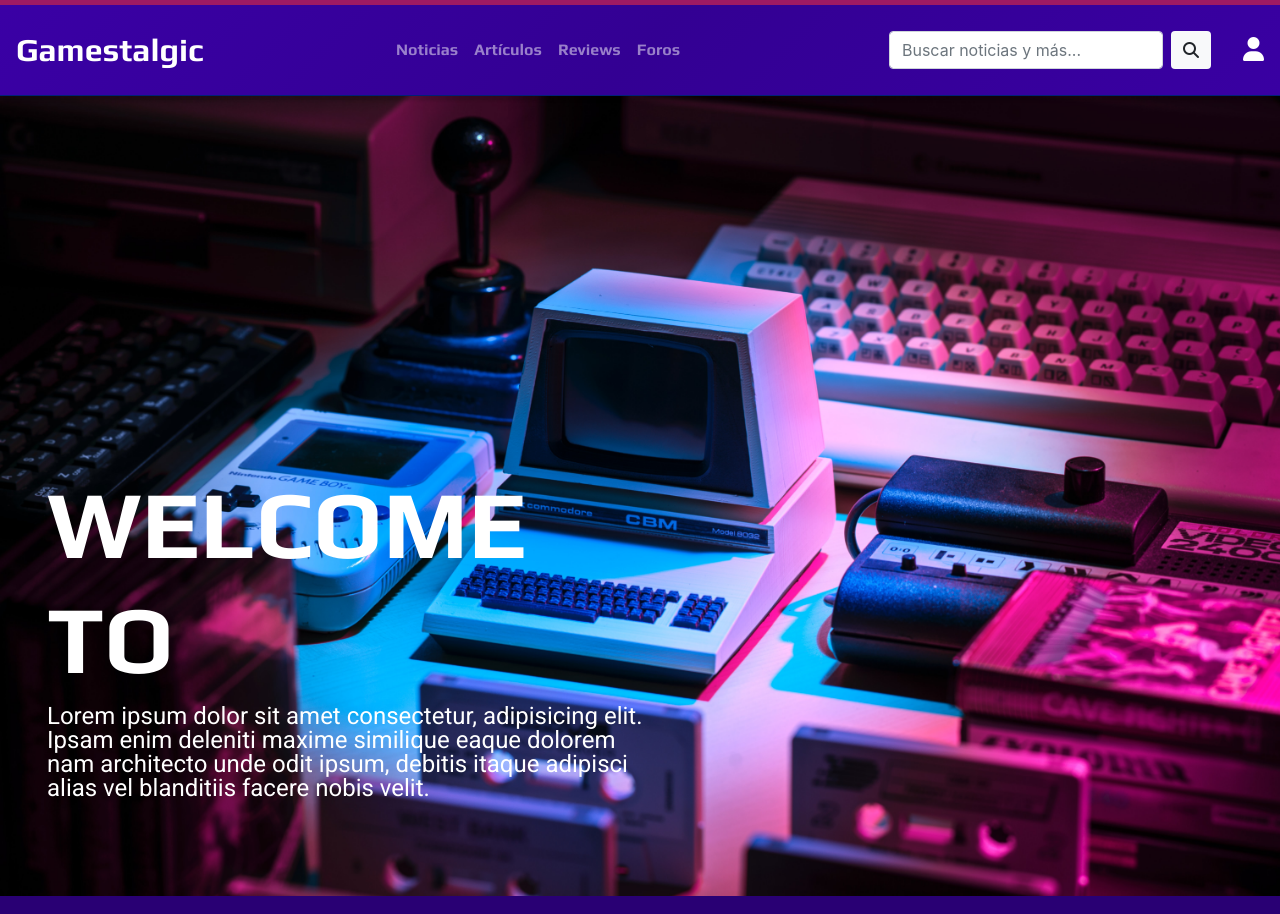
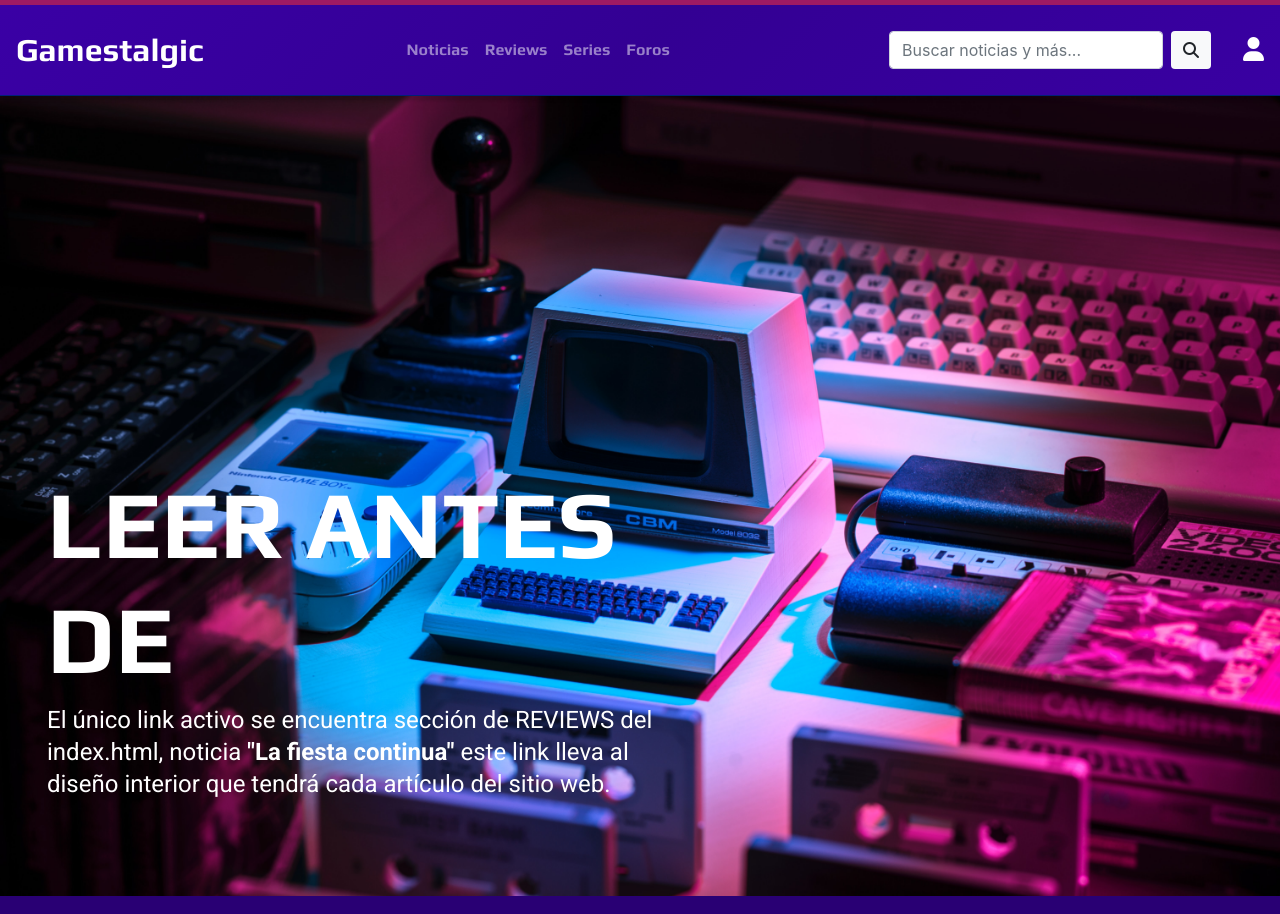
Before and after one commit to Badkoto/Gamestalgic, a plain HTML site: page index.html in a window 1280 px wide. Shown: the part 38-952 px from the top of the page. Drawn offline with nearby package versions, Linux system fonts and the light colour scheme.

Commit message:
referencia a noticia

```diff
--- a/css/styles.css
+++ b/css/styles.css
@@ -201,6 +201,7 @@ hr{
 .subtitle{
   font-size: 24px;
   color: #ffffff;
+  line-height: 32px;
 
 }
 
--- a/index.html
+++ b/index.html
@@ -51,13 +51,13 @@
     <div class="collapse navbar-collapse" id="collapsibleNavbar">
       <ul class="navbar-nav mx-auto">
         <li class="nav-item">
-          <a class="nav-link" href="#">Noticias</a>
+          <a class="nav-link" href="#noticias">Noticias</a>
         </li>
         <li class="nav-item">
-          <a class="nav-link" href="#">Artículos</a>
+          <a class="nav-link" href="#reviews">Reviews</a>
         </li>
         <li class="nav-item">
-          <a class="nav-link" href="#">Reviews</a>
+          <a class="nav-link" href="#series">Series</a>
         </li>
         <li class="nav-item">
           <a class="nav-link" href="#">Foros</a>
@@ -116,10 +116,9 @@
     <div class="container" style="max-width:1400px;">
       <div class="row">
         <div class="col-lg-6 bottom-text">
-          <h1 class="big-title">WELCOME TO</h1>
-          <p class="subtitle">Lorem ipsum dolor sit amet consectetur, adipisicing elit.
-            Ipsam enim deleniti maxime similique eaque dolorem nam architecto unde odit ipsum,
-            debitis itaque adipisci alias vel blanditiis facere nobis velit.
+          <h1 class="big-title">LEER ANTES DE</h1>
+          <p class="subtitle">El único link activo se encuentra sección de REVIEWS del index.html, noticia <b>"La fiesta continua"</b>
+             este link lleva al diseño interior que tendrá cada artículo del sitio web.
           </p>
         </div>
         <div class="col-lg-6"></div>
@@ -128,7 +127,7 @@
   </div>
   <!--MAIN CONTAINER-->
   <div class="container" style="margin-top:30px; max-width:1400px;">
-    <div class="row py-4">
+    <div class="row py-4" id="noticias">
       <div class="col-lg-8">
         <div class="row px-4 pt-4">
           <h1 class="title">Últimas Noticias</h1>
@@ -278,7 +277,7 @@
         </div>
       </div>
     </div>
-    <div class="row py-4">
+    <div class="row py-4" id="reviews">
       <div class="col-lg-12 px-4 pt-4">
         <h1 class="title">Reviews</h1>
       </div>
@@ -328,7 +327,7 @@
         <a href="#" class="see-more btn btn-primary">Ver más noticias</a>
       </div>
     </div>
-    <div class="row py-4">
+    <div class="row py-4" id="series">
       <div class="col-lg-12 px-4 pt-4">
         <h1 class="title">Series y películas</h1>
       </div>
```
Also changed, not shown: noticia-mario-party.html (+2 -2 lines).
